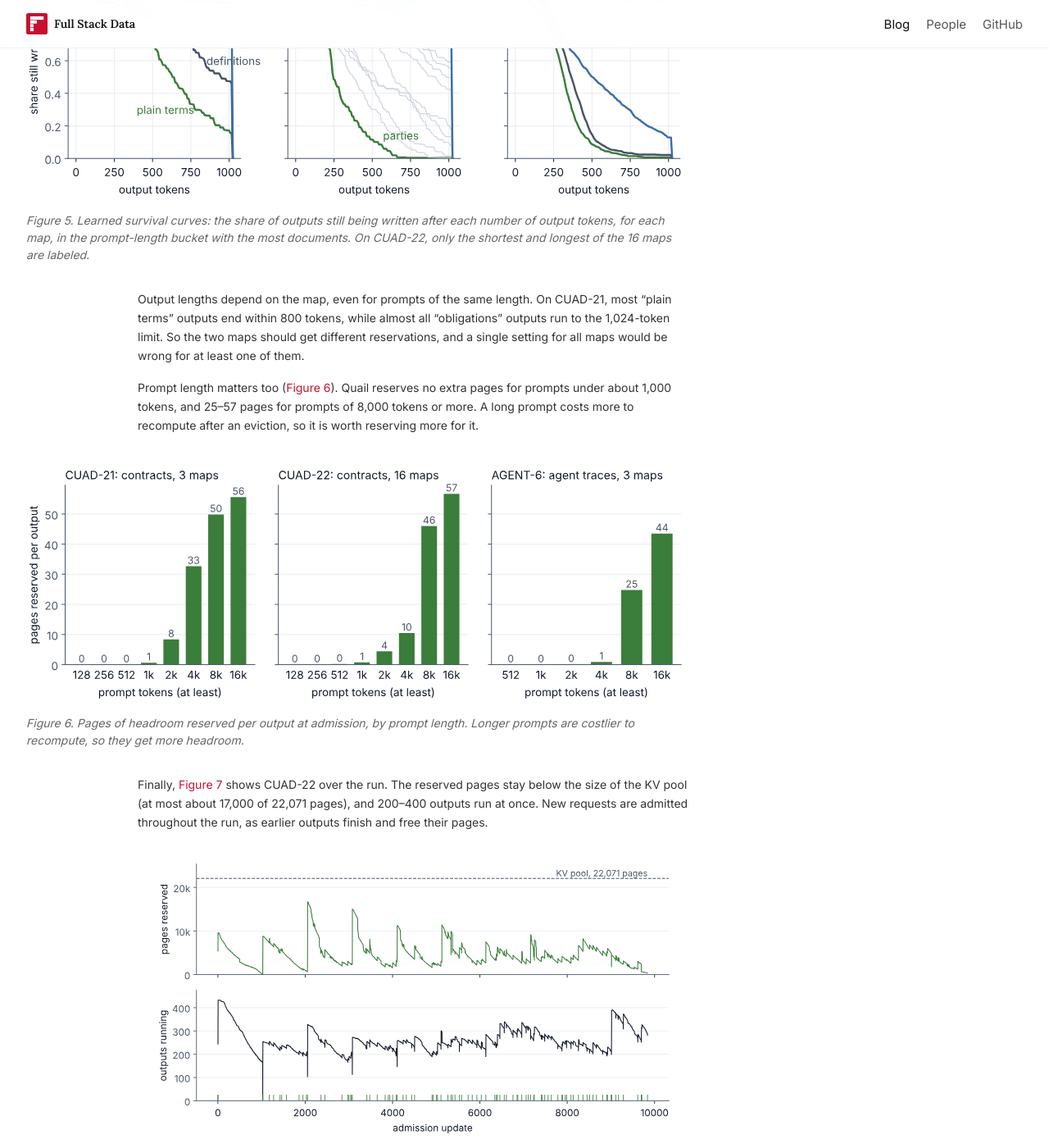
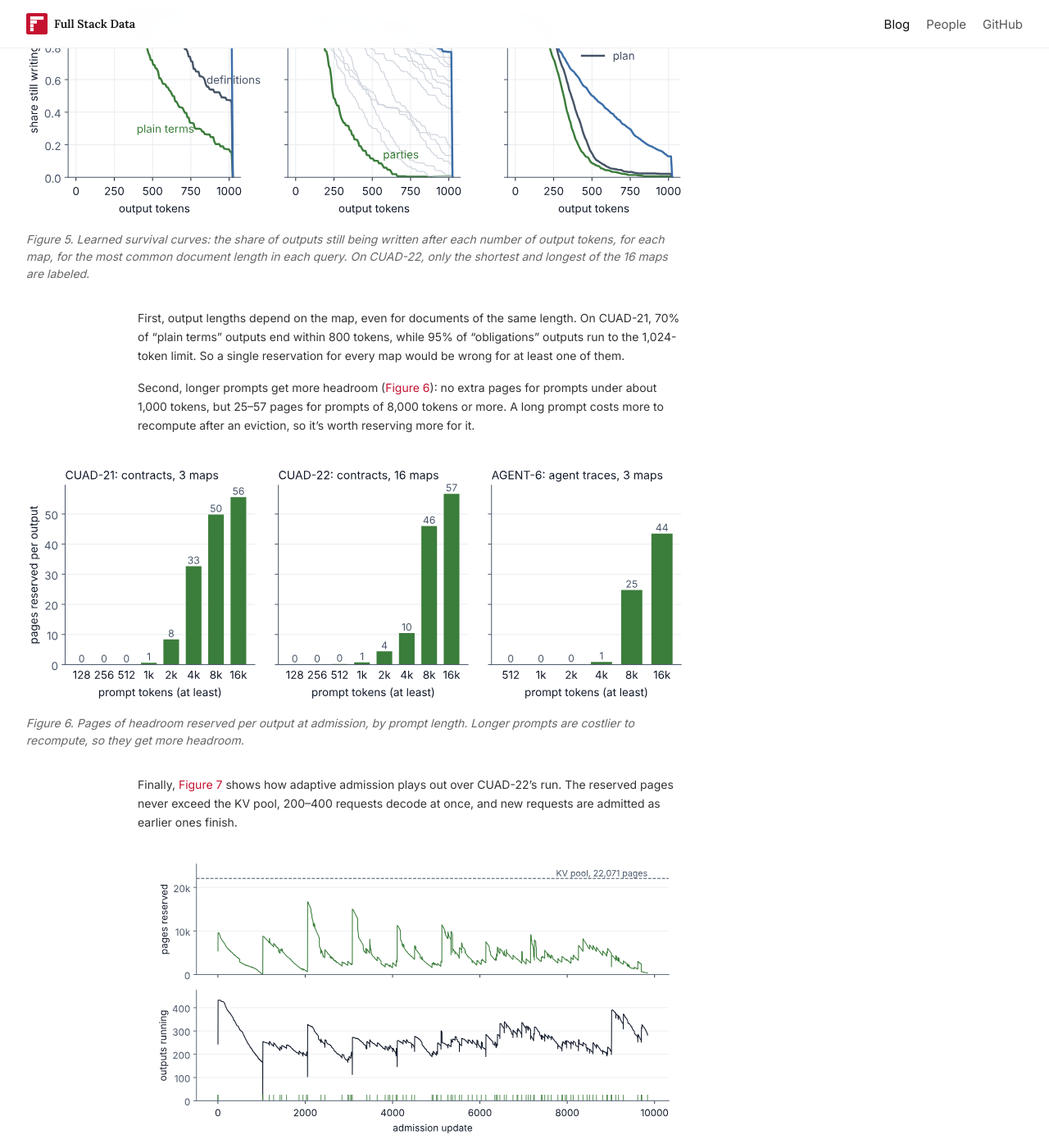
Before and after one commit to fsdatalab/fsdatalab.github.io, a Jekyll site: the page built from _posts/2026-11-03-ai-map.md, in a window 1280 px wide and 1400 px high, scrolled down 8923 px. Shown: the whole window at 82% size. Built offline with Jekyll 4.4.1, drawn with Linux system fonts in a browser that asks for light colours; some of the changed text lies outside the part shown.

Commit message:
Rewrite AI.MAP section 5.4; fix overlapping labels in Figure 3
Co-Authored-By: Claude Opus 5.5 <noreply@anthropic.com>
Claude-Session: https://claude.ai/code/session_012G22YMQssRfNYLRetzTaCz

```diff
--- a/_posts/2026-11-03-ai-map.md
+++ b/_posts/2026-11-03-ai-map.md
@@ -118,7 +118,7 @@ At the other extreme, we could reserve pages for the prompt plus the maximum out
 
 This recomputation contributes to *KV regret*: all token computation beyond the minimum needed for the query, including repeated prefills of shared document prefixes.
 
-**Our key insight, which we call *adaptive admission*, is to learn output lengths as the query runs.** Each `AI.MAP` applies the same task to all rows, so requests with similar prompt lengths are likely to have similar output lengths. For each map $$m$$ and prompt-length bucket $$b$$, we learn a survival curve:
+**Our key insight, which we call *adaptive admission*, is to learn output lengths as the query runs.** Each `AI.MAP` applies the same task to all rows, so requests with similar prompt lengths are likely to have similar output lengths. For each map $$m$$ and bucket $$b$$ of prompts with similar lengths, we learn a survival curve:
 
 $$
 S_{m,b}(t) = \Pr(L > t \mid m,b).
@@ -242,29 +242,28 @@ With adaptive admission, Quail evicts 13–20x fewer requests on the two CUAD qu
 
 ## 5.4 What Does the Scheduler Learn?
 
-Recall from [Section 4.1](#41-scheduling-which-requests-should-we-admit-into-a-batch) that Quail learns a survival curve for each map and prompt length, while the query runs. [Figure 5](#figure-5) shows the curves at the end of each run.
+So we're sold on adaptive admission. But what does it actually learn? [Figure 5](#figure-5) shows the survival curves Quail learns for each map, at the end of each run.
 
 <figure id="figure-5" style="width: min(52rem, calc(100vw - 3rem));">
-<img src="{{ '/assets/blog/ai-map/survival-curves.svg' | relative_url }}" alt="Learned survival curves for each map, in each query's most common prompt-length bucket. On CUAD-22, parties finishes first and notices runs longest. On CUAD-21, plain terms finishes much earlier than obligations, which mostly runs to the 1,024-token limit. On AGENT-6, edits and plan finish earlier than commands.">
-<figcaption>Figure 5. Learned survival curves: the share of outputs still being written after each number of output tokens, for each map, in the prompt-length bucket with the most documents. On CUAD-22, only the shortest and longest of the 16 maps are labeled.</figcaption>
+<img src="{{ '/assets/blog/ai-map/survival-curves.svg' | relative_url }}" alt="Learned survival curves for each map, for the most common document length in each query. On CUAD-22, parties finishes first and notices runs longest. On CUAD-21, plain terms finishes much earlier than obligations, which mostly runs to the 1,024-token limit. On AGENT-6, edits and plan finish earlier than commands.">
+<figcaption>Figure 5. Learned survival curves: the share of outputs still being written after each number of output tokens, for each map, for the most common document length in each query. On CUAD-22, only the shortest and longest of the 16 maps are labeled.</figcaption>
 </figure>
 
-Output lengths depend on the map, even for prompts of the same length. On CUAD-21, most "plain terms" outputs end within 800 tokens, while almost all "obligations" outputs run to the 1,024-token limit. So the two maps should get different reservations, and a single setting for all maps would be wrong for at least one of them.
+First, output lengths depend on the map, even for documents of the same length. On CUAD-21, 70% of "plain terms" outputs end within 800 tokens, while 95% of "obligations" outputs run to the 1,024-token limit. So a single reservation for every map would be wrong for at least one of them.
 
-Prompt length matters too ([Figure 6](#figure-6)). Quail reserves no extra pages for prompts under about 1,000 tokens, and 25–57 pages for prompts of 8,000 tokens or more. A long prompt costs more to recompute after an eviction, so it is worth reserving more for it.
+Second, longer prompts get more headroom ([Figure 6](#figure-6)): no extra pages for prompts under about 1,000 tokens, but 25–57 pages for prompts of 8,000 tokens or more. A long prompt costs more to recompute after an eviction, so it's worth reserving more for it.
 
 <figure id="figure-6" style="width: min(52rem, calc(100vw - 3rem));">
 <img src="{{ '/assets/blog/ai-map/admission-headroom.svg' | relative_url }}" alt="Mean pages of headroom reserved per output at admission, by prompt length. Prompts under about 1,000 tokens get no headroom; prompts of 8,000 to 32,000 tokens get 25 to 57 pages.">
 <figcaption>Figure 6. Pages of headroom reserved per output at admission, by prompt length. Longer prompts are costlier to recompute, so they get more headroom.</figcaption>
 </figure>
 
-Finally, [Figure 7](#figure-7) shows CUAD-22 over the run. The reserved pages stay below the size of the KV pool (at most about 17,000 of 22,071 pages), and 200–400 outputs run at once. New requests are admitted throughout the run, as earlier outputs finish and free their pages.
+Finally, [Figure 7](#figure-7) shows how adaptive admission plays out over CUAD-22's run. The reserved pages never exceed the KV pool, 200–400 requests decode at once, and new requests are admitted as earlier ones finish.
 
 <figure id="figure-7" style="width: min(40rem, calc(100vw - 3rem));">
 <img src="{{ '/assets/blog/ai-map/headroom-over-run.svg' | relative_url }}" alt="Over CUAD-22's run, the pages reserved but not yet written stay well below the 22,071-page KV pool, and 200 to 400 outputs run at a time. Green ticks mark the updates that admitted new requests.">
 <figcaption>Figure 7. CUAD-22 over the run: pages reserved but not yet written (top), and outputs running, with green ticks where new requests were admitted (bottom).</figcaption>
 </figure>
-
 
 # 6. Conclusion
 
```
Also changed, not shown: assets/blog/ai-map/kv-regret.svg.
